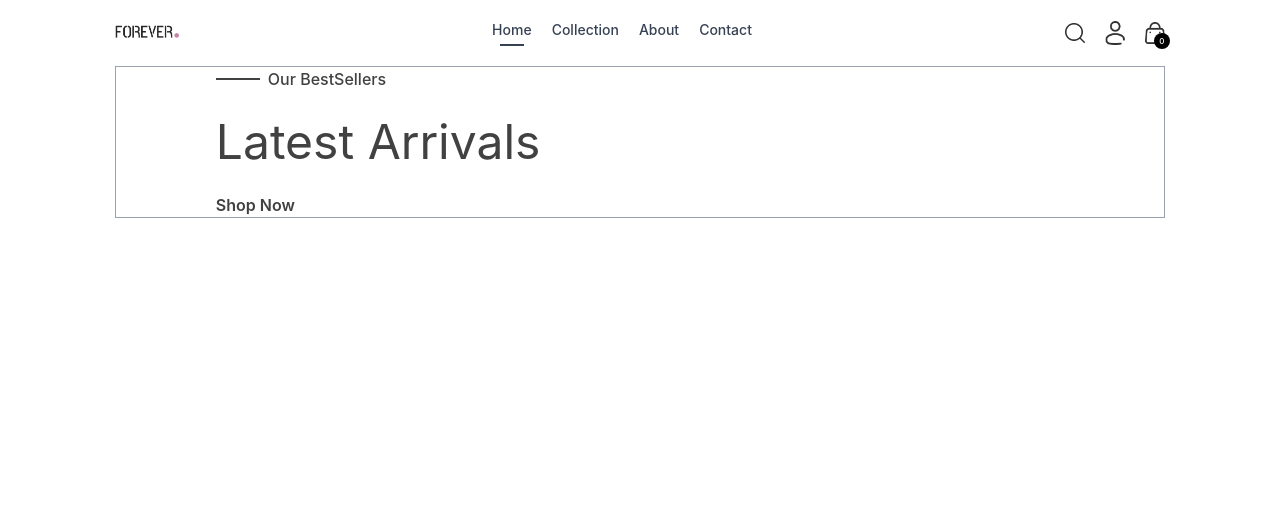
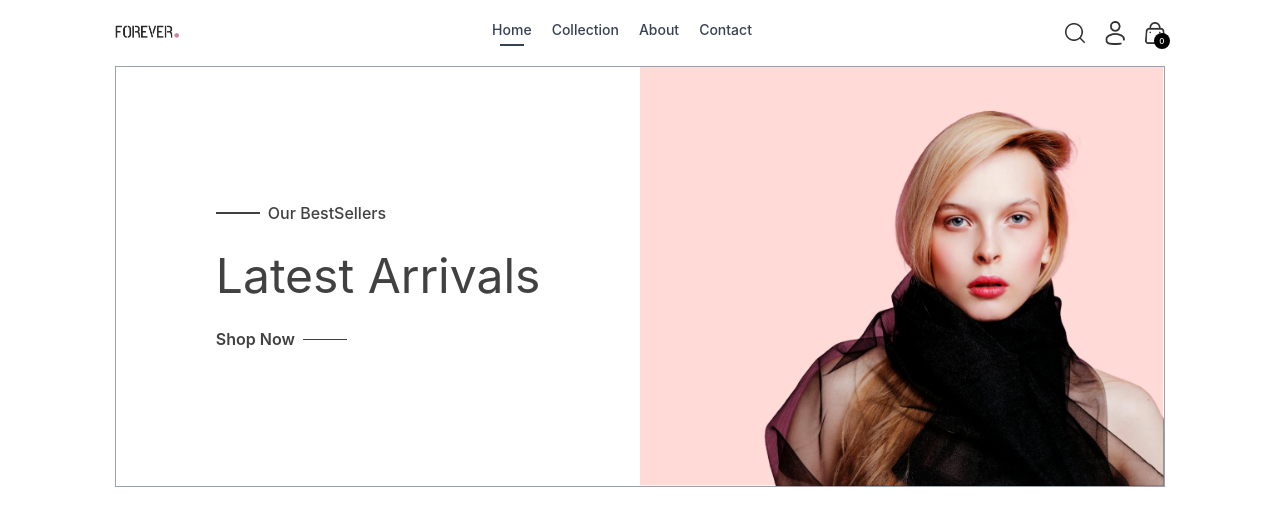
Before and after one commit to siddharthg-7/E-Commerce-Website, a React (Vite) app in the folder frontend/: page / in a window 1280 px wide. Shown: the top 526 px of the page. Built offline with nearby package versions, Linux system fonts and the light colour scheme.

Commit message:
feat: update Hero component layout and styling for better visual appeal

```diff
--- a/frontend/src/components/Hero.jsx
+++ b/frontend/src/components/Hero.jsx
@@ -20,12 +20,14 @@
 
           <div className='flex items-center gap-2'>
            <p className='font-semibold text-sm md:text-base'>Shop Now</p>
-           <p></p>
+           <p className='w-8 md:w-11 h-[1px] bg-[#414141]'></p>
           </div>
 
         </div>
 
       </div>
+      {/* Hero Right SIde*/}
+      <img  className='w-full sm:w-1/2' src ={assets.hero_img} />
     </div>
   )
 }
```
Also changed, not shown: frontend/src/components/Navbar.jsx (line endings or trailing spaces).
